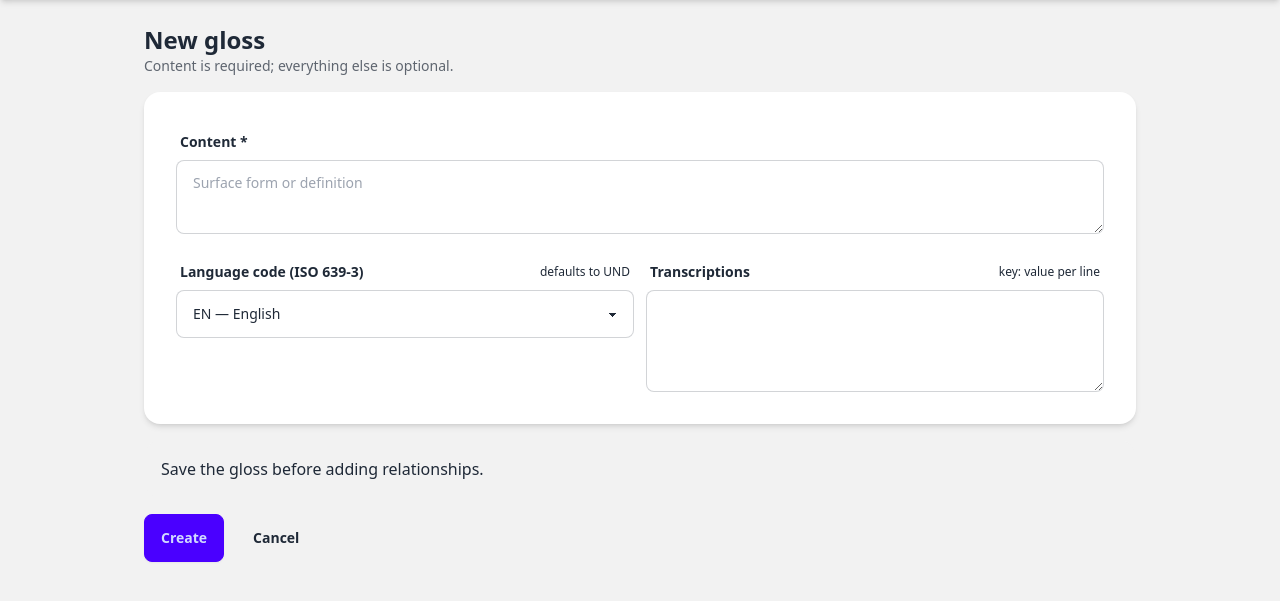
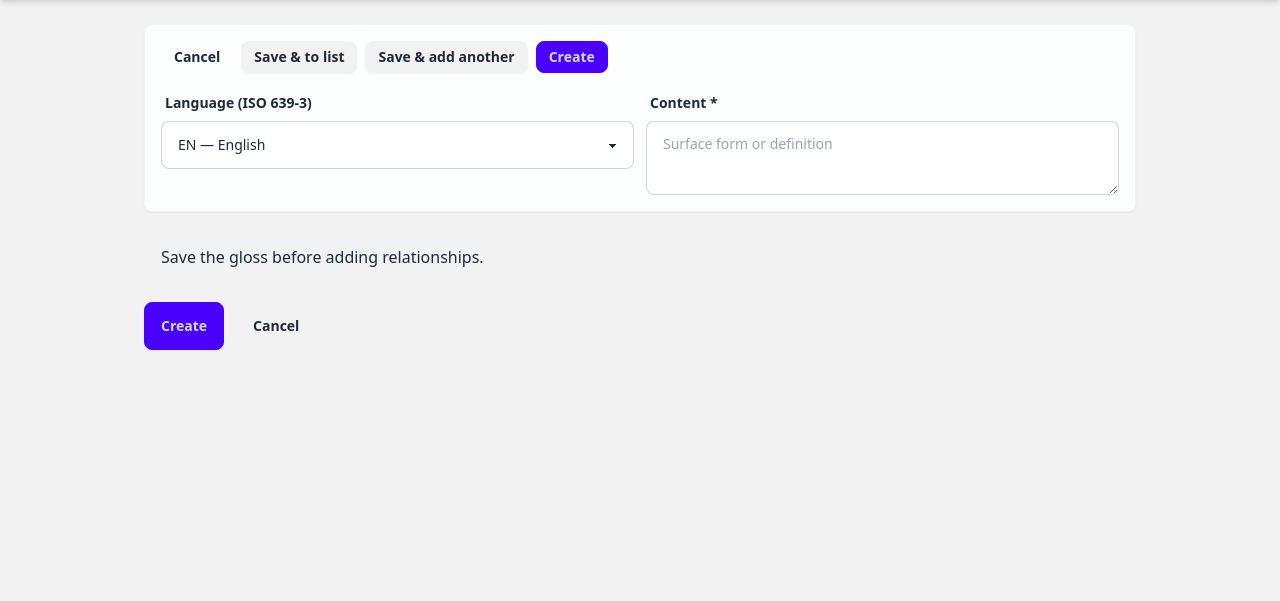
Before and after one commit to koljapluemer/glosses4learning-cms, a Flask app: page /glosses/new in a window 1280 px wide. Shown: the part 64-665 px from the top of the page. Run offline with Flask 3, Linux system fonts and the light colour scheme; some libraries are stand-ins or nearby versions.

Commit message:
improve gloss form layout

```diff
--- a/sbll_cms/templates/gloss_form.html
+++ b/sbll_cms/templates/gloss_form.html
@@ -1,25 +1,18 @@
 {% extends "layout.html" %}
 {% block content %}
-  <div class="mb-4">
-    <h1 class="text-2xl font-bold">{{ 'New gloss' if mode == 'create' else 'Edit gloss' }}</h1>
-    <p class="text-sm text-base-content/70">Content is required; everything else is optional.</p>
-  </div>
-
   <form class="space-y-4" action="{% if mode == 'create' %}{{ url_for('glosses.create_gloss') }}{% else %}{{ url_for('glosses.update_gloss', language=gloss.language, slug=gloss.slug) }}{% endif %}" method="post">
-    <div class="card bg-base-100 shadow-md">
-      <div class="card-body space-y-3">
-        <label class="form-control">
-          <div class="label">
-            <span class="label-text font-semibold">Content *</span>
-          </div>
-          <textarea name="content" class="textarea textarea-bordered" required rows="2" placeholder="Surface form or definition">{{ gloss.content }}</textarea>
-        </label>
-
-        <div class="grid md:grid-cols-2 gap-3">
+    <div class="sticky top-0 z-20 bg-base-100/90 backdrop-blur shadow-sm border border-base-200 rounded-lg mb-4">
+      <div class="p-4 flex flex-col gap-3">
+        <div class="flex flex-wrap gap-2">
+          <a class="btn btn-ghost btn-sm" href="{{ url_for('glosses.index') }}">Cancel</a>
+          <button class="btn btn-sm" type="submit" name="next_action" value="list">Save &amp; to list</button>
+          <button class="btn btn-sm" type="submit" name="next_action" value="add_another">Save &amp; add another</button>
+          <button class="btn btn-primary btn-sm" type="submit" name="next_action" value="stay">{{ 'Create' if mode == 'create' else 'Save' }}</button>
+        </div>
+        <div class="grid md:grid-cols-[1fr_1fr] gap-3 items-start">
           <label class="form-control">
             <div class="label">
-              <span class="label-text font-semibold">Language code (ISO 639-3)</span>
-              <span class="label-text-alt">defaults to UND</span>
+              <span class="label-text font-semibold">Language (ISO 639-3)</span>
             </div>
             {% if languages %}
               <select name="language" class="select select-bordered" {% if mode == 'create' %}data-remember-language="true"{% endif %}>
@@ -33,10 +26,9 @@
           </label>
           <label class="form-control">
             <div class="label">
-              <span class="label-text font-semibold">Transcriptions</span>
-              <span class="label-text-alt">key: value per line</span>
+              <span class="label-text font-semibold">Content *</span>
             </div>
-            <textarea name="transcriptions" class="textarea textarea-bordered" rows="3">{% if gloss.transcriptions %}{% for k, v in gloss.transcriptions.items() %}{{ k }}: {{ v }}{% if not loop.last %}\n{% endif %}{% endfor %}{% endif %}</textarea>
+            <textarea name="content" class="textarea textarea-bordered" required rows="2" placeholder="Surface form or definition">{{ gloss.content }}</textarea>
           </label>
         </div>
       </div>
@@ -57,18 +116,6 @@
             </div>
           </div>
         {% endfor %}
-        <div id="translation-tool"
-             hx-get="{{ url_for('htmx.translation_tool', language=gloss.language, slug=gloss.slug) }}"
-             hx-trigger="load"
-             hx-target="this"
-             hx-swap="outerHTML">
-          <div class="card bg-base-100 shadow-md">
-            <div class="card-body">
-              <div class="skeleton h-6 w-32 mb-2"></div>
-              <div class="skeleton h-4 w-full"></div>
-            </div>
-          </div>
-        </div>
       </div>
     {% else %}
       <div class="alert">
@@ -76,9 +123,14 @@
       </div>
     {% endif %}
 
-    <div class="flex gap-3">
-      <button class="btn btn-primary" type="submit">{{ 'Create' if mode == 'create' else 'Save changes' }}</button>
+    <div class="flex gap-3 items-center">
+      <button class="btn btn-primary" type="submit" name="next_action" value="stay">{{ 'Create' if mode == 'create' else 'Save changes' }}</button>
       <a class="btn btn-ghost" href="{{ url_for('glosses.index') }}">Cancel</a>
+      {% if gloss.slug %}
+        <form action="{{ url_for('glosses.delete_gloss', language=gloss.language, slug=gloss.slug) }}" method="post" onsubmit="return confirm('Delete this gloss?');">
+          <button class="btn btn-error" type="submit">Delete gloss</button>
+        </form>
+      {% endif %}
     </div>
   </form>
 
--- a/sbll_cms/views.py
+++ b/sbll_cms/views.py
@@ -74,6 +74,7 @@ def new_gloss():
 def create_gloss():
     gloss = _gloss_from_form()
     languages = get_language_store().list_languages()
+    next_action = request.form.get("next_action") or "stay"
     errors = _validate_gloss(gloss)
     if errors:
         for message in errors:
@@ -109,6 +110,10 @@ def create_gloss():
         ), 400
 
     flash("Gloss created.", "success")
+    if next_action == "list":
+        return redirect(url_for("glosses.index"))
+    if next_action == "add_another":
+        return redirect(url_for("glosses.new_gloss"))
     return redirect(url_for("glosses.edit_gloss", language=saved.language, slug=saved.slug))
 
 
@@ -144,6 +149,7 @@ def update_gloss(language: str, slug: str):
     for rel_field in RELATIONSHIP_FIELDS:
         setattr(updated, rel_field, getattr(current, rel_field))
     languages = get_language_store().list_languages()
+    next_action = request.form.get("next_action") or "stay"
     errors = _validate_gloss(updated)
     if errors:
         for message in errors:
@@ -178,6 +184,10 @@ def update_gloss(language: str, slug: str):
         ), 400
 
     flash("Gloss updated.", "success")
+    if next_action == "list":
+        return redirect(url_for("glosses.index"))
+    if next_action == "add_another":
+        return redirect(url_for("glosses.new_gloss"))
     return redirect(url_for("glosses.edit_gloss", language=saved.language, slug=saved.slug))
 
 
```
Also changed, not shown: other parts of sbll_cms/templates/gloss_form.html (+68 -1 lines).
